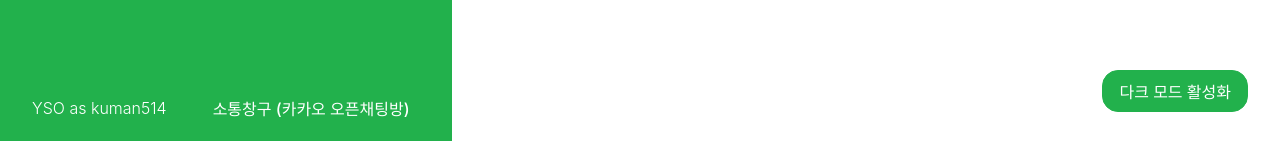
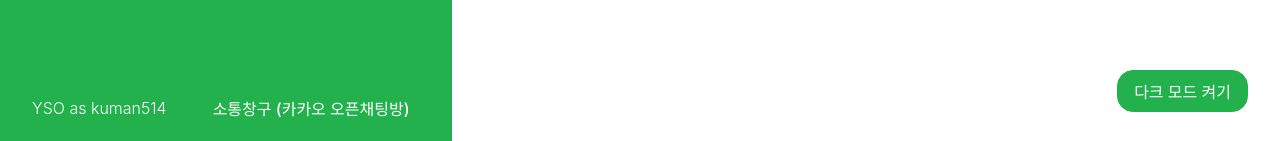
Before and after one commit to kuman514/YSOShmupRecords, a React (Vite) app: page / in a window 1280 px wide. Shown: the part 656-797 px from the top of the page. Built offline with nearby package versions, Linux system fonts and the light colour scheme.

Commit message:
draft: add & apply darkmode on constants

```diff
--- a/src/components/atoms/DarkModeToggleOverlayButton/index.tsx
+++ b/src/components/atoms/DarkModeToggleOverlayButton/index.tsx
@@ -2,6 +2,7 @@ import React, { useEffect, useState } from 'react';
 
 import { Button } from '^/components/atoms/Button';
 import { ButtonType } from '^/types';
+import { isDarkModeTurnedOn } from '^/constants/dark-mode';
 
 export function DarkModeToggleOverlayButton() {
   const preferredTheme = window.matchMedia?.('(prefers-color-scheme: dark)')
@@ -16,6 +17,10 @@ export function DarkModeToggleOverlayButton() {
     localStorage.setItem('yso-shmup-records-color-theme', newTheme);
     setColorTheme(newTheme);
   }
+
+  const renderLabel = isDarkModeTurnedOn[colorTheme]
+    ? '다크 모드 끄기'
+    : '다크 모드 켜기';
 
   useEffect(() => {
     document.documentElement.setAttribute('color-theme', colorTheme);
@@ -43,7 +48,7 @@ export function DarkModeToggleOverlayButton() {
         }
       }}
     >
-      다크 모드 활성화
+      {renderLabel}
     </Button>
   );
 }
--- /dev/null
+++ b/src/constants/dark-mode.ts
@@ -0,0 +1,6 @@
+export const isDarkModeTurnedOn: Record<string, boolean> = {
+  dark: true,
+  light: false,
+};
+
+export const COLOR__LOCAL_STORAGE_KEY = 'yso-shmup-records-color-theme';
```
Also changed, not shown: 1 other file (tests, documents, lock files or other folders).
